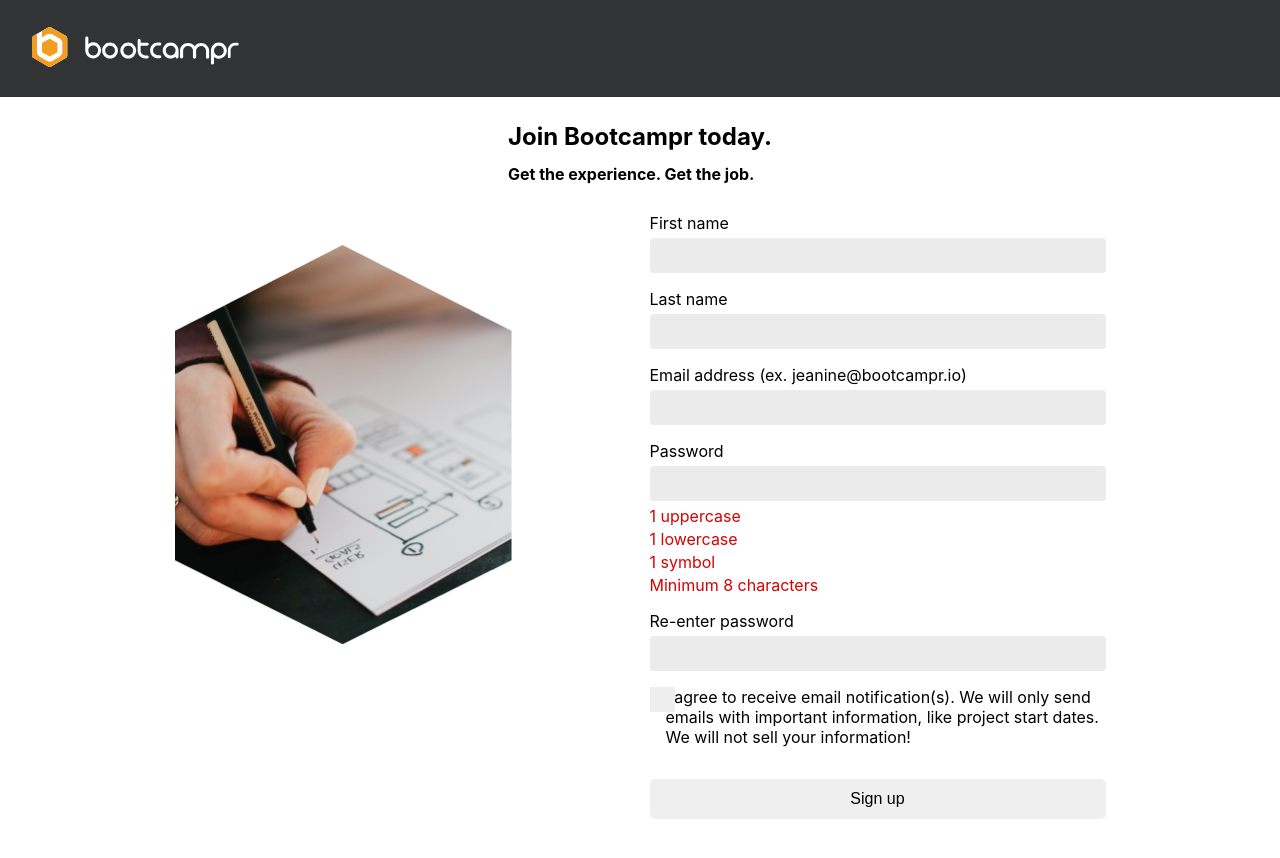
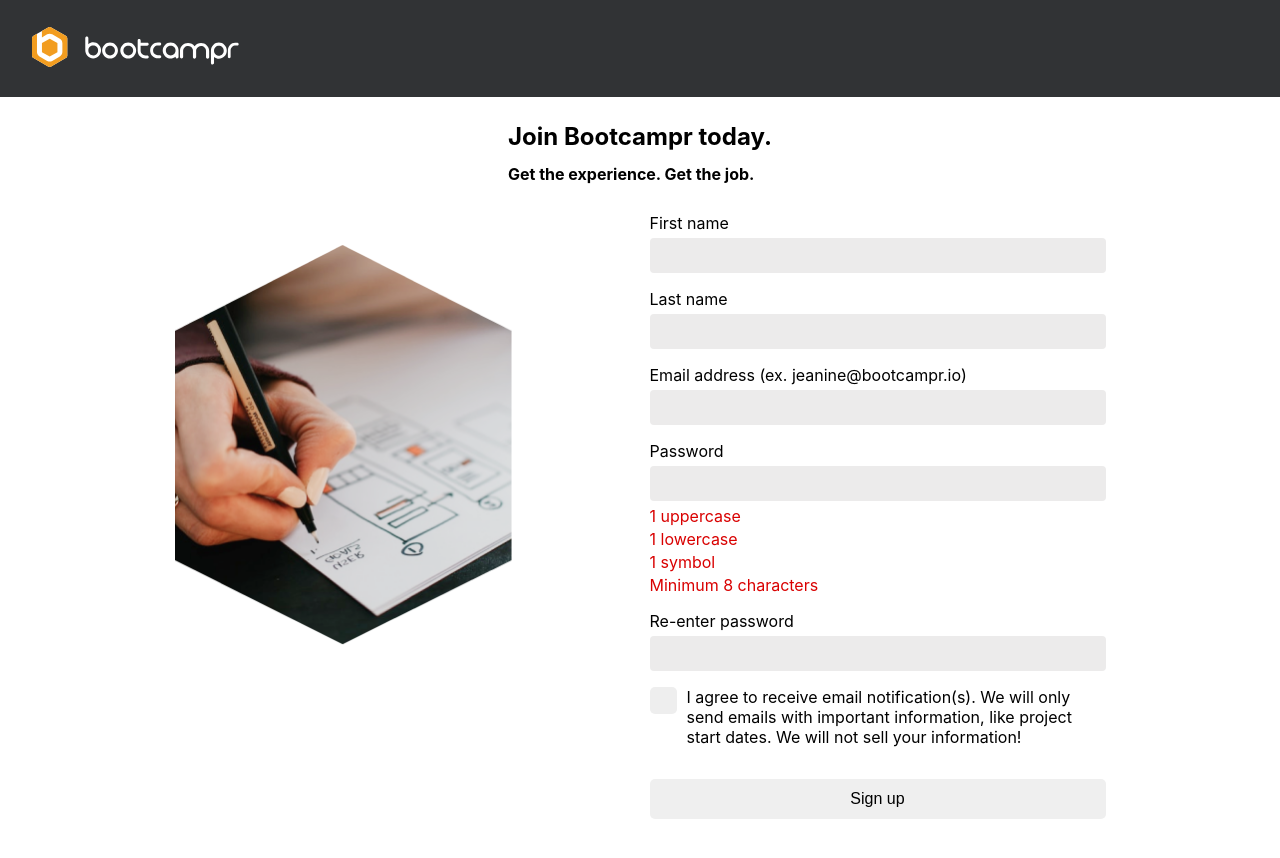
Before and after one commit to yeezick/bootcampr-assessment, a React (Create React App) app in the folder frontend/: page /sign-up in a window 1280 px wide. Shown: the top 858 px of the page. Built offline with nearby package versions, Linux system fonts and the light colour scheme.

Commit message:
Style custom checkbox on signup form

```diff
--- a/frontend/src/screens/Signup/Signup.scss
+++ b/frontend/src/screens/Signup/Signup.scss
@@ -80,22 +80,29 @@
         .form-item-checkbox {
             display: flex;
             flex-direction: row;
-            gap: 16px;
+            gap: 37px;
 
             input {
                 position: absolute;
                 opacity: 0;
                 cursor: pointer;
-                height: 25px;
-                width: 25px;
+                height: 20px;
+                width: 20px;
                 z-index: 1;
+                padding: 1px 2px;
               }
 
               .checkbox-container {
                 position: relative;
 
                 input:checked ~ .checkmark {
-                    background-color: blue;
+                    background-color: #022888;
+                    border: 1px solid transparent;
+                    border-radius: 5px;
+                }
+
+                input:checked ~ .checkmark:after {
+                    display: block;
                 }
 
                 .checkmark {
@@ -105,12 +112,26 @@
                     height: 25px;
                     width: 25px;
                     background-color: #eee;
+                    border: 1px solid transparent;
+                    border-radius: 5px;
                 }
 
                 .checkmark:after {
                     content: "";
                     position: absolute;
                     display: none;
+                  }
+
+                .checkmark:after {
+                    left: 9px;
+                    top: 2px;
+                    width: 5px;
+                    height: 15px;
+                    border: solid white;
+                    border-width: 0 2px 2px 0;
+                    -webkit-transform: rotate(45deg);
+                    -ms-transform: rotate(45deg);
+                    transform: rotate(45deg);
                   }
             }
         }
```
